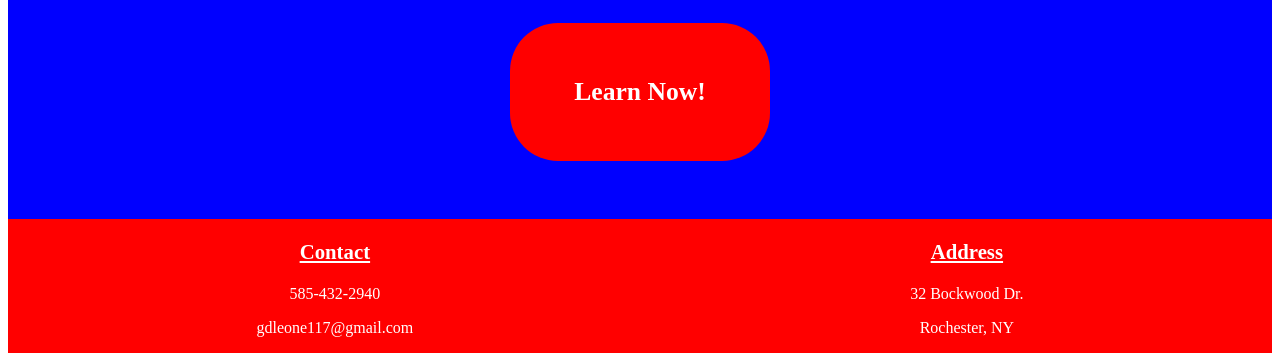
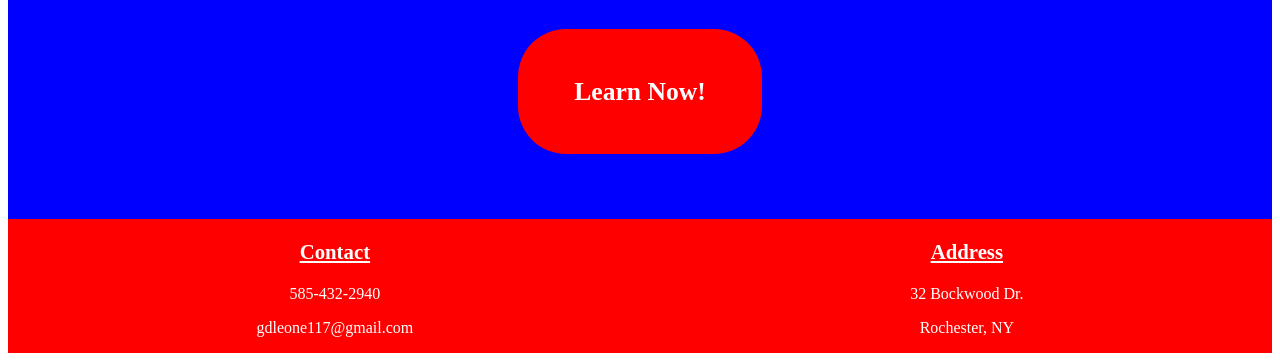
Before and after one commit to GiovanniLeone/GiovanniLeone.github.io, a plain HTML site: page index.html in a window 1280 px wide. Shown: the part 522-883 px from the top of the page. Drawn offline with Linux system fonts and the light colour scheme.

Commit message:
Button Resizing 2

```diff
--- a/css/home.css
+++ b/css/home.css
@@ -56,7 +56,7 @@ a:active {
   color: white;
   font-size: 1.6rem;
   background-color: red;
-  padding: 3.4rem 4rem 3.4rem 4rem;
+  padding: 3rem 3.5rem 3rem 3.5rem;
   border-radius: 3rem;
 
 }
@@ -72,7 +72,7 @@ a:active {
 }
 
 .hlbutton span:hover {
-  padding: 3rem 3.5rem 3rem 3.5rem;
+  padding: 2.5rem 3rem 2.5rem 3rem;
 }
 
 .hlbutton h1 {
```
